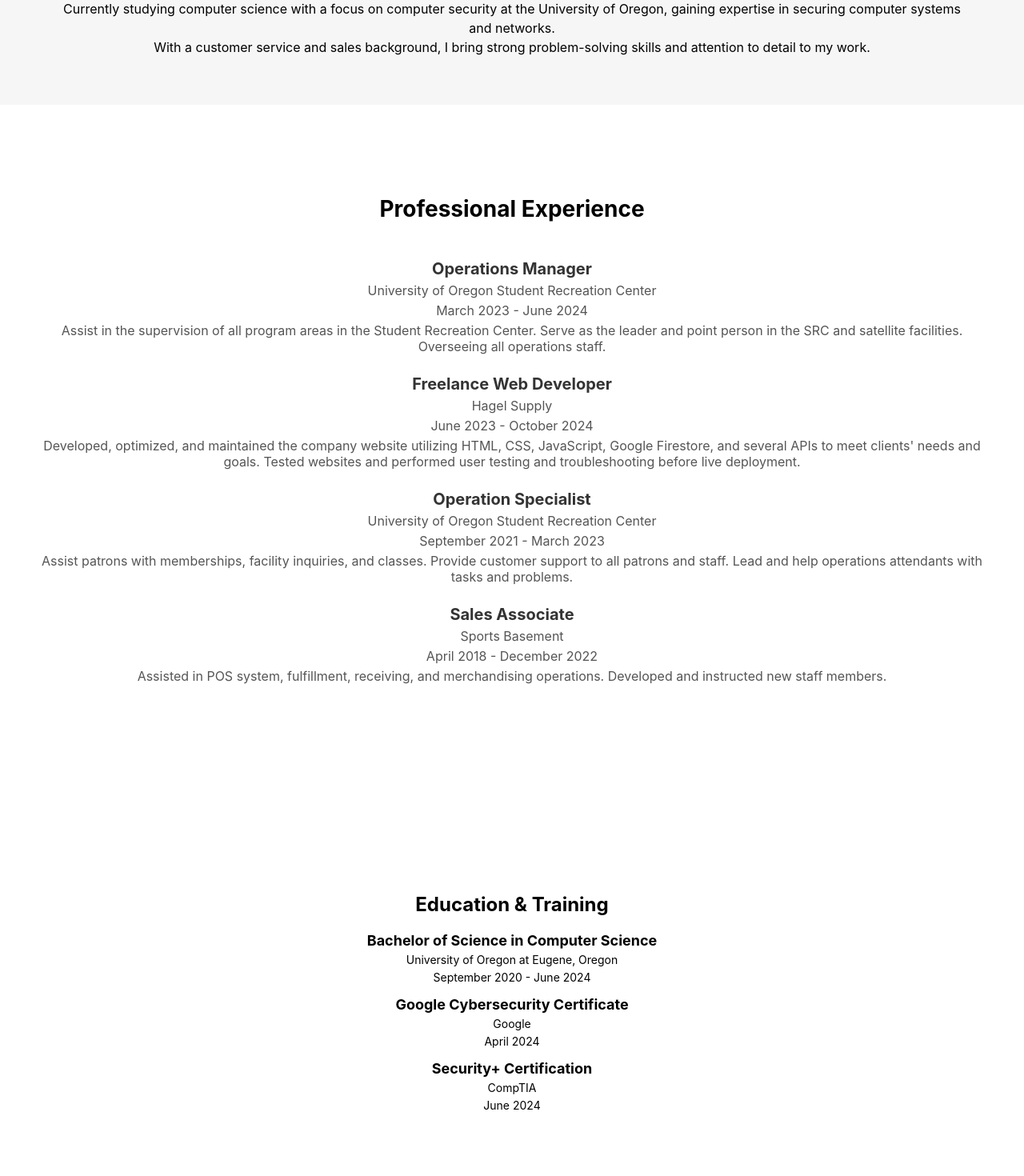
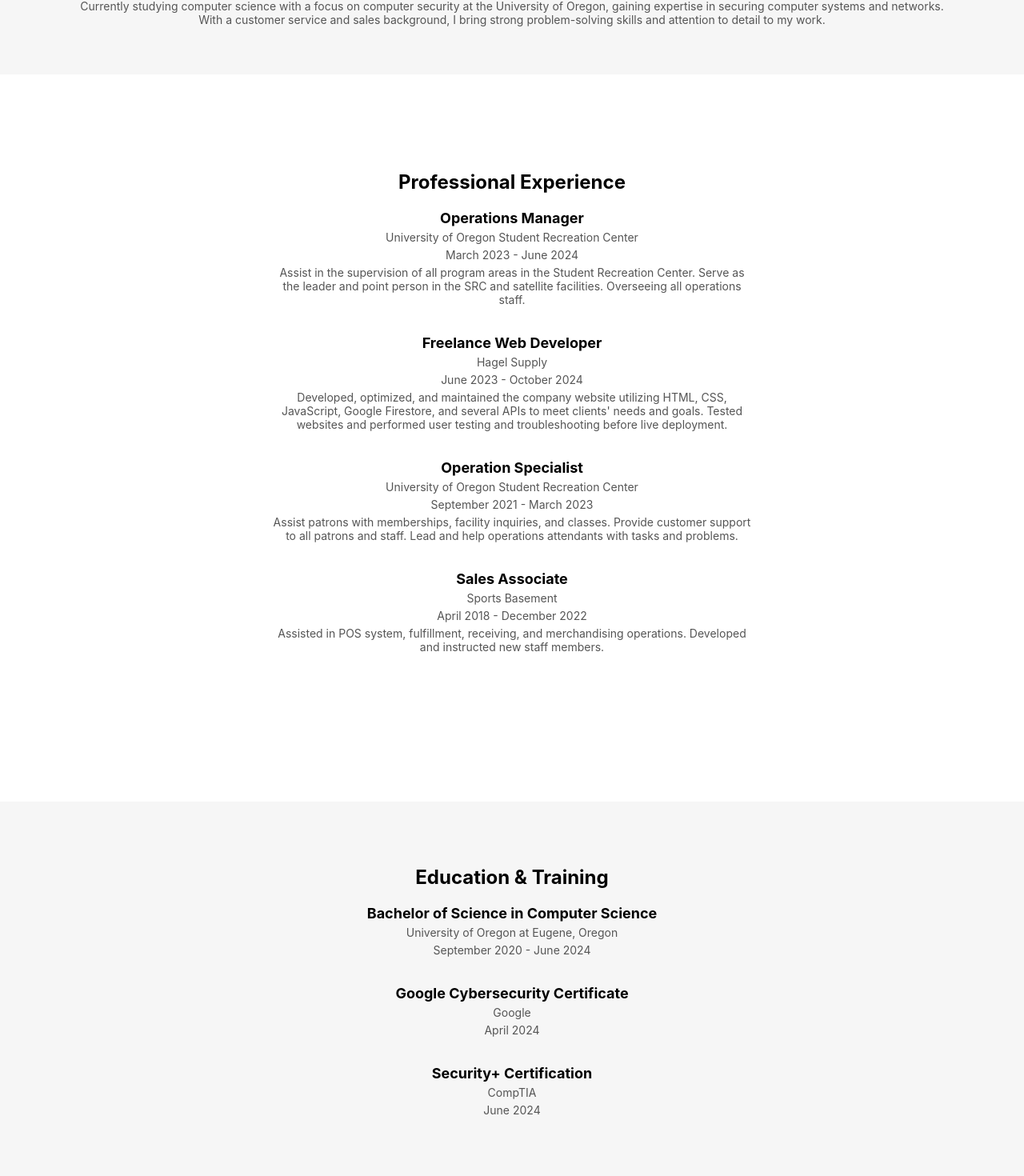
Before and after one commit to JulianAlbert12/Portfolio, a React (Create React App) app: page / in a window 1280 px wide. Shown: the part 390-1860 px from the top of the page at 80% size. Built offline with nearby package versions, Linux system fonts and the light colour scheme.

Commit message:
Add styling

```diff
--- a/src/components/About.css
+++ b/src/components/About.css
@@ -12,8 +12,8 @@
   }
 
   .about p {
-    font-size: 16px;
-    line-height: 1.5;
-    text-align: center; /* Align text in the center */
+    font-size: 14px;
+    text-align: center;
     margin: 0 70px; /* Add margin for spacing */
+    color: #555;
   }
--- a/src/components/Education.css
+++ b/src/components/Education.css
@@ -1,5 +1,6 @@
 .education {
     margin: 20px 0;
+    background-color: #f6f6f6;
   }
 
   .education h2 {
@@ -12,7 +13,7 @@
   }
 
   .education li {
-    margin-bottom: 15px;
+    margin-bottom: 35px;
   }
 
   .education h3 {
@@ -23,4 +24,5 @@
   .education p {
     font-size: 14px;
     margin: 5px 0;
+    color: #555;
   }
--- a/src/components/Experience.css
+++ b/src/components/Experience.css
@@ -1,13 +1,9 @@
 .experience {
-    padding: 50px;
-    border-radius: 8px;
-    display: flex; /* Add flexbox */
     flex-direction: column; /* Stack items vertically */
   }
 
   .experience h2 {
-    font-size: 28px;
-    margin-bottom: 10px;
+    font-size: 24px;
     text-align: center;
   }
 
@@ -17,17 +13,19 @@
   }
 
   .experience li {
-    margin-bottom: 25px;
+    margin-bottom: 35px;
   }
 
   .experience h3 {
-    font-size: 20px;
+    font-size: 18px;
     margin-bottom: 5px;
-    color: #333;
   }
 
   .experience p {
-    font-size: 16px;
+    font-size: 14px;
     margin: 5px 0;
     color: #555;
+    max-width: 600px;
+    margin-left: auto;
+    margin-right: auto;
   }
--- a/src/components/Skills.css
+++ b/src/components/Skills.css
@@ -9,6 +9,9 @@
   .skills ul {
     list-style-type: none;
     padding: 0;
+    max-width: 600px;
+    margin-left: auto;
+    margin-right: auto;
   }
 
   .skills li {
```
